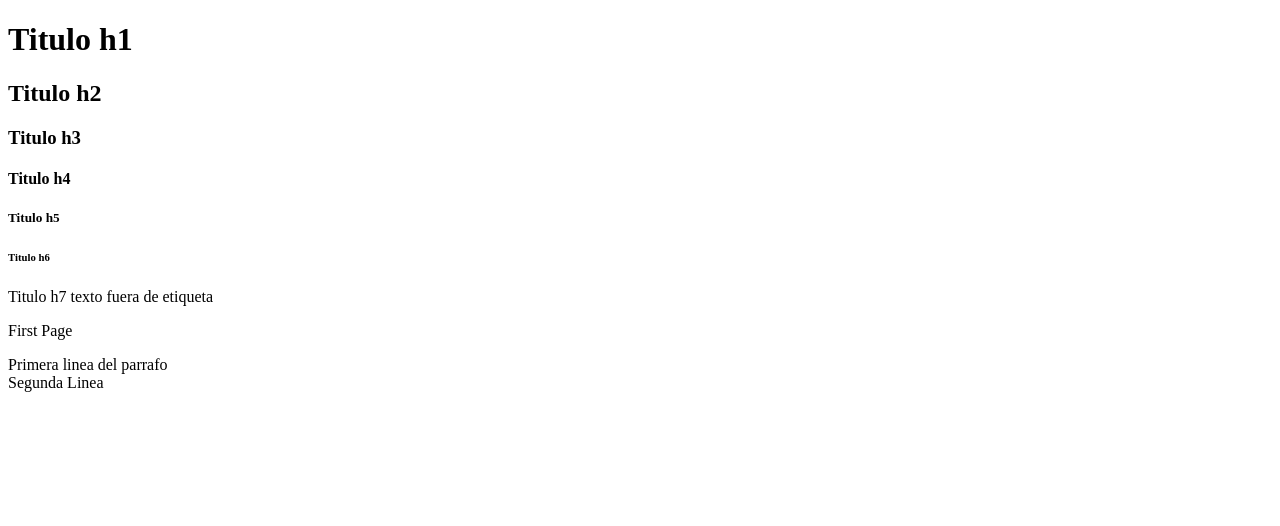
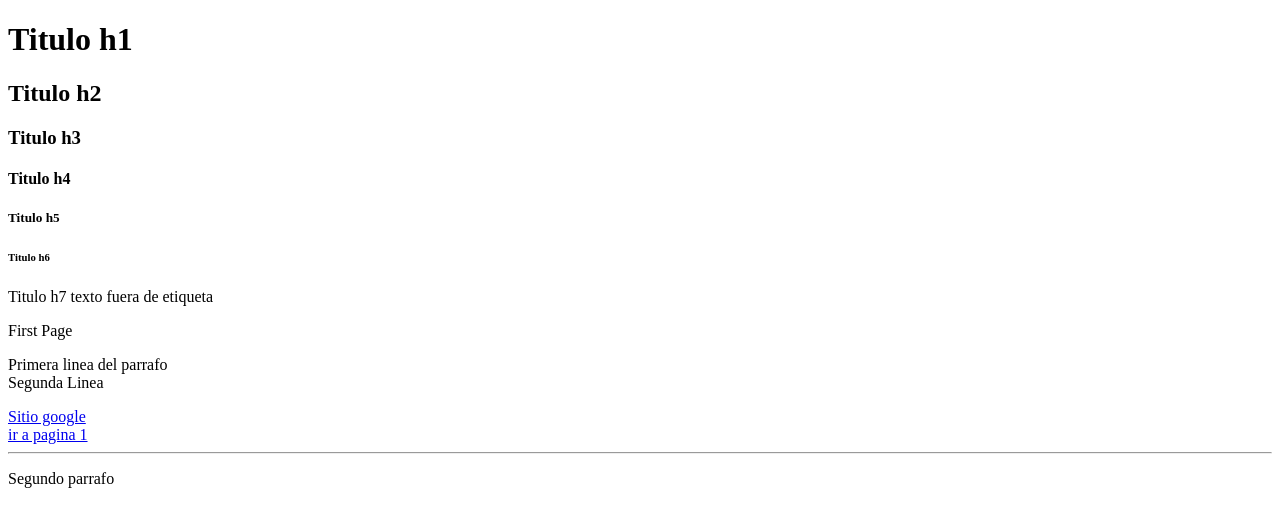
Before and after one commit to KnyAlvarado/JSbc, a plain HTML site: page cursos/html/index.html in a window 1280 px wide. Drawn offline with Linux system fonts and the light colour scheme.

Commit message:
cursos l2

```diff
--- a/cursos/html/index.html
+++ b/cursos/html/index.html
@@ -18,5 +18,10 @@
 
     <p>First Page</p>
     <p>Primera linea del parrafo </br> Segunda Linea</p>
+    <a href = "http://www.google.com" target="_blank"> Sitio google</a>
+    <br/>
+    <a href = "pagina1.html" target="_blank">ir a pagina 1</a>
+    <hr>
+    <p>Segundo parrafo</p>
   </body>
 </html>
```
Also changed, not shown: cursos/html/pagina1.html (added, +13 -0 lines).
